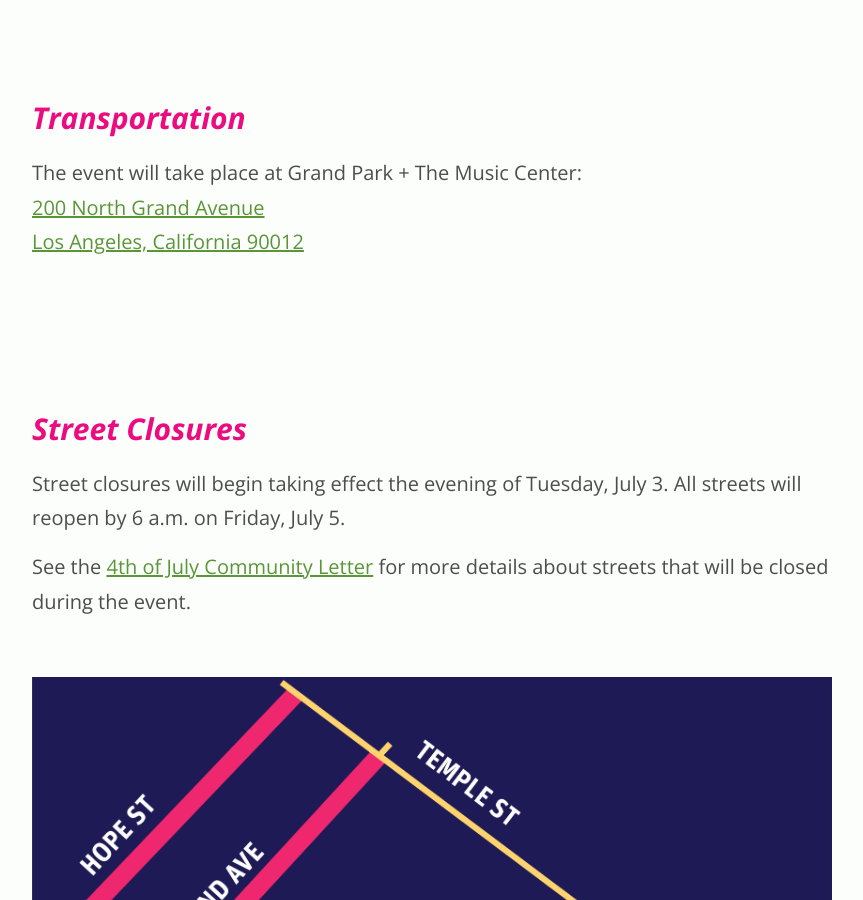
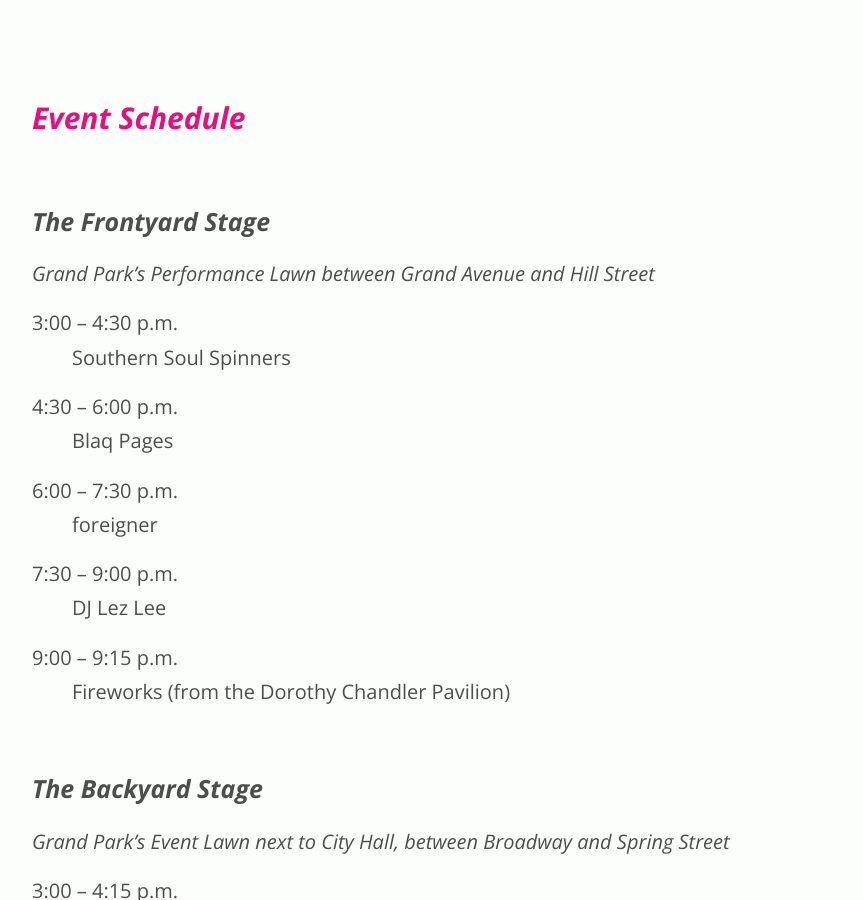
Before and after one commit to grandparkla/july4, a Jekyll site: the page built from index.markdown, in a window 1280 px wide and 900 px high, scrolled down 13840 px. Shown: the whole window, without its empty margins (208-1071 px from the left). Built offline with Jekyll 4.4.1, drawn with Linux system fonts in a browser that asks for light colours; some of the changed text lies outside the part shown.

Commit message:
Add event map and schedule

```diff
--- a/index.markdown
+++ b/index.markdown
@@ -3,13 +3,10 @@
 ---
 
 * [Safety](#safety)
+* [Schedule](#event-schedule)
 * [Artists](#featured-artists)
+* [Map](#event-map)
 * [Transportation](#transportation)
-
-{% comment %}
-* [Schedule](#event-schedule)
-* [Map](#event-map)
-{% endcomment %}
 
 **Hey Los Angeles!**, we look forward to seeing you this July 4th for the USA’s b-day, where we will make wishes and celebrate our dreams. Let’s enjoy the beautiful day, chill, munch, dance, splash, play, and top it off with fireworks under the DTLA skyline.
 
@@ -224,55 +221,76 @@
 
 
 
-
-
-
-
+## Event Schedule
 
 {% comment %}
-
-## Event Schedule
-
 Doors open at <span class="time">3 p.m.</span> At <span class="time">9 p.m.</span> the fireworks show will create stunning backdrop above the Civic Center skyline. The event ends at <span class="time">9:30 p.m.</span>
 
 Experience *music* and *artists* that call L.A. home, at the two music stages:
+{% endcomment %}
 
 
-### Frontyard Stage
+### The Frontyard Stage
 
-#### Performance Lawn near Hill Street
+#### Grand Park’s Performance Lawn between Grand Avenue and Hill Street
 
-3:00 to 9:00 p.m.
-: [Soulection DJs featuring Joe Kay, Andre Power, Andres Uribe](https://soulection.com/)
+3:00 – 4:30 p.m.
+: Southern Soul Spinners
 
-9:15 to 9:30 p.m.
-: [Soulection DJs featuring Joe Kay, Andre Power, Andres Uribe](https://soulection.com/)
+4:30 – 6:00 p.m.
+: Blaq Pages
+
+6:00 – 7:30 p.m.
+: foreigner
+
+7:30 – 9:00 p.m.
+: DJ Lez Lee
+
+9:00 – 9:15 p.m.
+: Fireworks (from the Dorothy Chandler Pavilion)
 
 
-### Backyard Stage
+### The Backyard Stage
 
-#### Event Lawn near City Hall/Spring Street
+#### Grand Park’s Event Lawn next to City Hall, between Broadway and Spring Street
 
-3:00 to 5:00 p.m.
-: [DJ Puffs](https://soundcloud.com/kristine-puffs-ono)
+3:00 – 4:15 p.m.
+: DJ Linafornia
 
-5:00 to 6:00 p.m.
-: [Computer JAY and the Weird Science](https://twitter.com/computerjay)
+4:15 – 5:00 p.m.
+: The Delirians
 
-6:00 to 8:00 p.m.
-: [Rhettmatic](https://soundcloud.com/rhettmatic)
+5:00 – 5:30 p.m.
+: DJ Linafornia
 
-8:00 to 9:00 p.m.
-: [QUITAPENAS](http://quitapenasmusic.com/)
+5:30 – 6:15 p.m.
+: Earth Arrow
+
+6:15 – 6:45 p.m.
+: DJ Linafornia
+
+6:45 – 7:30 p.m.
+: Victoria La Mala
+
+7:30 – 8:00 p.m.
+: DJ Linafornia
+
+8:00 – 9:00 p.m.
+: Boogaloo Assassins
+
+9:00 – 9:15 p.m.
+: Fireworks (from the Dorothy Chandler Pavilion)
 
 
+<!--
 
 ### Look Up!
 
-**9:00 p.m.**
-: **Fireworks light up the sky!**
+9:00 – 9:15 p.m.
+: Fireworks (from the Dorothy Chandler Pavilion)
 
-{% endcomment %}
+-->
+
 
 
 <!--
@@ -300,6 +318,21 @@
 
 
 
+
+## Event Map
+
+[Downloadable Map](/july4-map.pdf) _(PDF file)_
+
+<figure class="feature map">
+<div data-aspect-ratio="1687/2587" style="background-color: black; color: white;">
+<img src="/images/map.png" width="1000" alt="Event Map" />
+</div>
+</figure>
+
+
+
+
+
 ## Transportation
 
 The event will take place at Grand Park + The Music Center:<br />
@@ -321,18 +354,8 @@
 </figure>
 
 
+
 {% comment %}
-
-## Event Map
-
-[Downloadable Map](/july4-map.pdf) _(PDF file, 376KB)_
-
-<figure class="feature map">
-<div data-aspect-ratio="1687/2587" style="background-color: black; color: white;">
-<img src="/images/map.png" width="1000" alt="Event Map" />
-</div>
-</figure>
-
 
 ## Transportation
 
```
Also changed, not shown: images/map.png, 1 other file.
